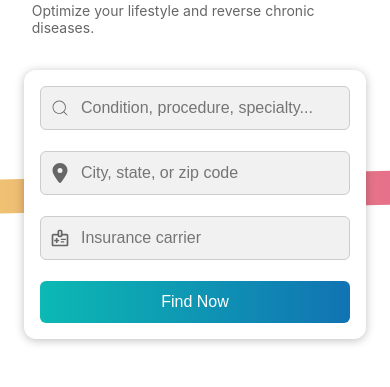
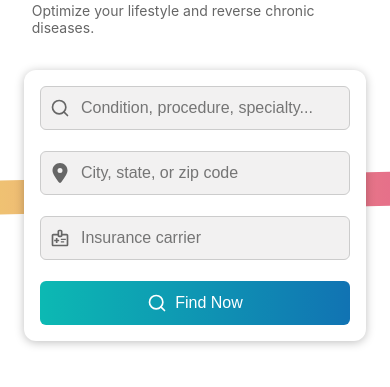
Before and after one commit to adityasankar5/proactively-lifestyle-medicine-site, a React (Create React App) app: page / in a window 390 px wide. Shown: the part 237-624 px from the top of the page. Built offline with nearby package versions, Linux system fonts and the light colour scheme; grey boxes are pictures that could not be loaded.

Commit message:
Changed mobile view dimension, search icon

```diff
--- a/src/components/HeroSection.jsx
+++ b/src/components/HeroSection.jsx
@@ -8,7 +8,7 @@
 import carousel22 from "../assets/carousel22.png";
 import carousel23 from "../assets/carousel23.png";
 import carousel24 from "../assets/carousel24.png";
-import { CiSearch } from "react-icons/ci";
+import { FiSearch } from "react-icons/fi";
 import { FaLocationDot } from "react-icons/fa6";
 import { MdOutlineMedicalInformation } from "react-icons/md";
 
@@ -63,7 +63,7 @@
 <section className="hero-section">
           <div className="inputs-container desktop-input">
         <div className="input-group">
-  <CiSearch className="input-icon" />
+  <FiSearch className="input-icon" />
   <input
     type="text"
     placeholder="Condition, procedure, specialty"
@@ -86,7 +86,8 @@
     className="input-field"
   />
 </div>
-<button className="find-now-btn">Find Now</button>
+
+<button className="find-now-btn"><FiSearch fontSize={"20px"}/>Find Now</button>
 
 
       </div>
@@ -123,7 +124,7 @@
 {/* Input Fields for Mobile View */}
 <div className="inputs-container mobile-input">
   <div className="input-group">
-    <CiSearch className="input-icon" />
+    <FiSearch className="input-icon" />
     <input
       type="text"
       placeholder="Condition, procedure, specialty..."
@@ -146,7 +147,7 @@
       className="input-field"
     />
   </div>
-  <button className="find-now-btn">Find Now</button>
+<button className="find-now-btn"><FiSearch fontSize={"20px"}/>Find Now</button>
 </div>
 
     </div>
--- a/src/components/HeroSection.scss
+++ b/src/components/HeroSection.scss
@@ -15,6 +15,7 @@
         display: flex;
         gap: 15px;
         justify-content: space-between;
+        align-items: center;
         flex-wrap: wrap;
         margin-top: 20px;
         margin-bottom: 40px;
@@ -33,7 +34,9 @@
                 position: relative; // Necessary for icon positioning
                 display: flex;
                 align-items: center;
-                width: 28%;
+                // width: 28%;
+                    flex: 1 1 calc(15% - 15px); // Ensure input fields shrink responsively
+                        min-width: 200px;
 
                 .input-icon {
                     position: absolute;
@@ -59,6 +62,10 @@
 
 
         .find-now-btn {
+            display: flex;
+            align-items: center;
+            justify-content: center;
+            gap: 8px;
             padding: 12px 20px;
             font-size: 16px;
             color: white;
--- a/src/components/Navbar.scss
+++ b/src/components/Navbar.scss
@@ -73,7 +73,7 @@
         display: none;
         cursor: pointer;
 
-        @media (max-width: 768px) {
+        @media (max-width: 976px) {
             display: block;
         }
     }
@@ -285,7 +285,7 @@
     }
 
     // Responsive Styles
-    @media (max-width: 768px) {
+    @media (max-width: 976px) {
 
         .normal-text {
                 margin-right: 4rem;
```
